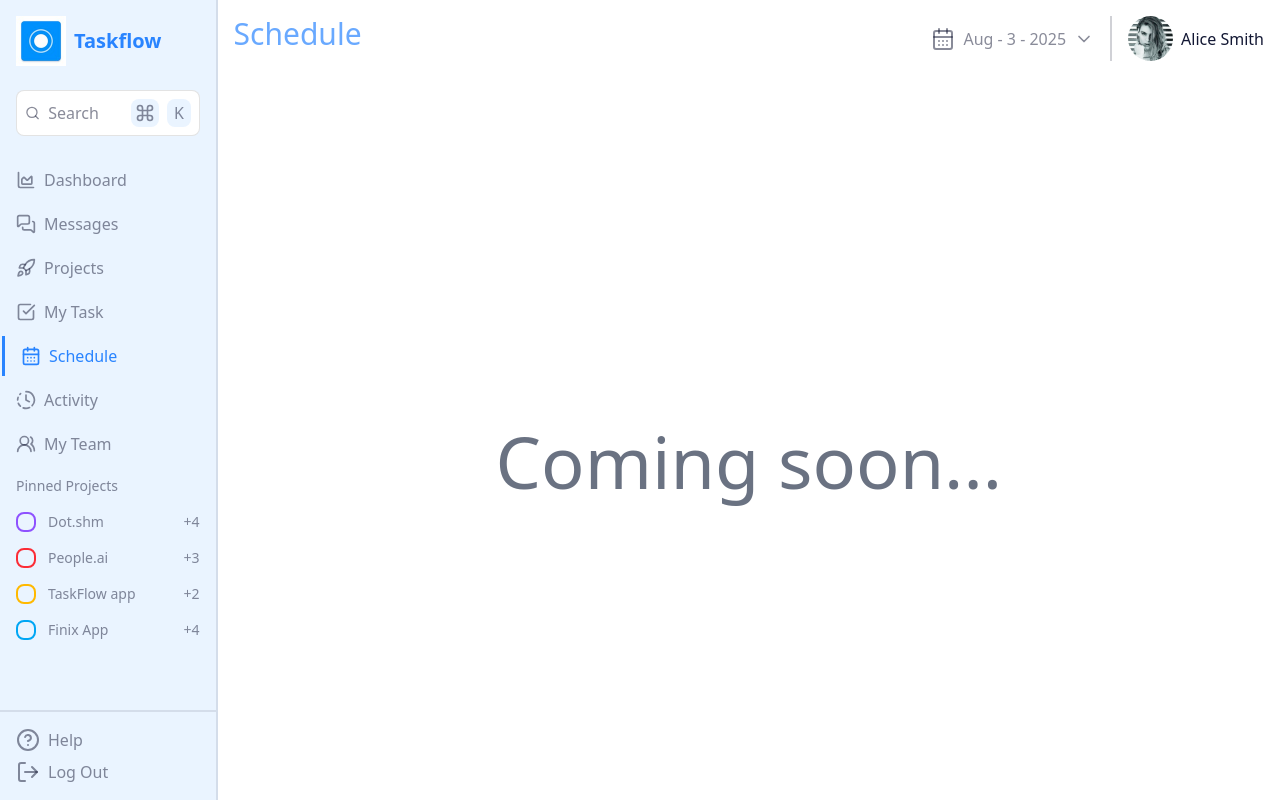
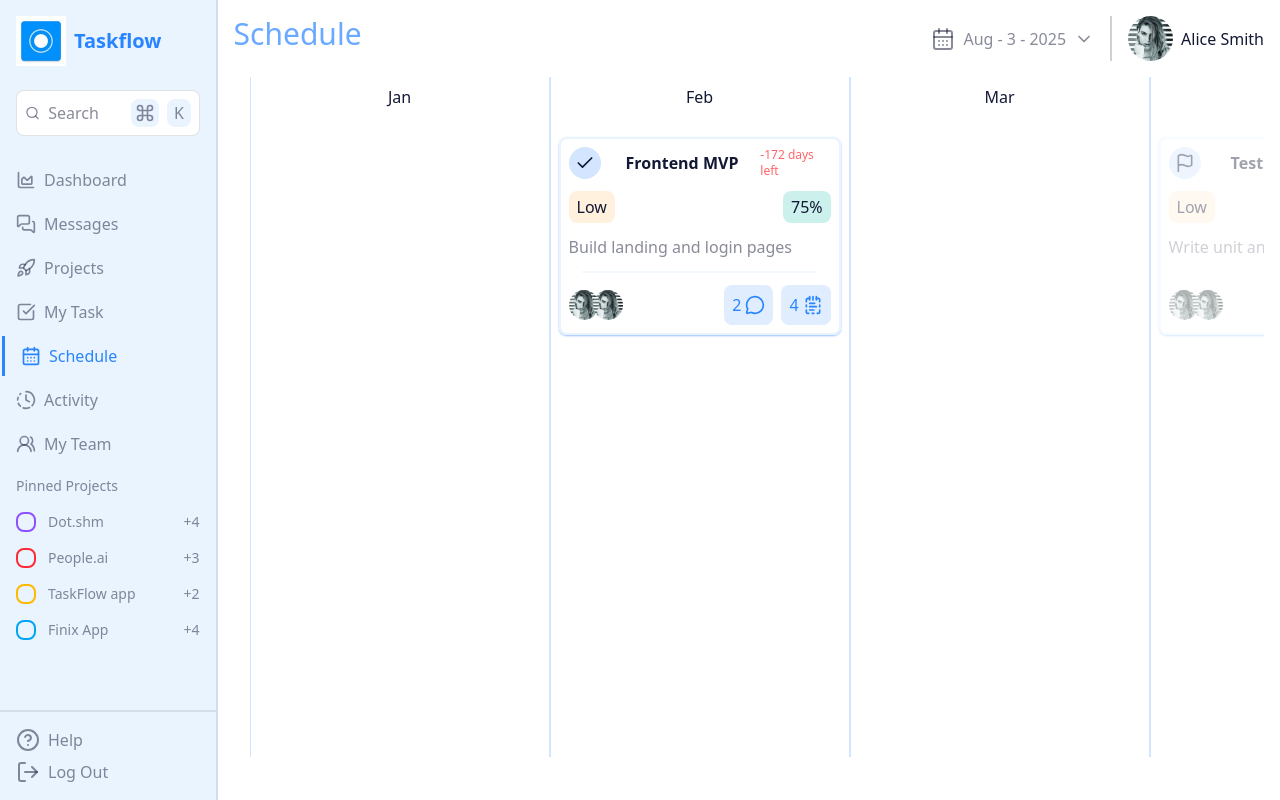
Before and after one commit to Kirill-Ant1511/task-flow, a Next.js app: page /dashboard/schedule in a window 1280 px wide. Built offline with nearby package versions, Linux system fonts and the light colour scheme.

Commit message:
Добавлен таймлане на год, надо добавить таймлайн по месяцу и неделям

```diff
--- a/src/app/dashboard/layout.tsx
+++ b/src/app/dashboard/layout.tsx
@@ -9,9 +9,9 @@ interface Props {
 
 export default function DashboardLayout({ children, modals }: Props) {
 	return (
-		<div className='grid grid-cols-[17%_83%] min-h-screen max-h-screen'>
+		<div className='grid grid-cols-[17%_83%] min-h-screen max-h-screen no-scrollbar'>
 			<Sidebar />
-			<main className='p-4 overflow-y-scroll'>
+			<main className='p-4'>
 				<DashboardHeading />
 
 				{children}
--- /dev/null
+++ b/src/app/dashboard/schedule/Timeline.tsx
@@ -0,0 +1,69 @@
+'use client'
+import { ProjectCard } from '@/components/ui/Projects/ProjectCard'
+import { mockTasks } from '@/data/mock/Task'
+import { ArrowLeft } from 'lucide-react'
+import { useState } from 'react'
+
+const MONTH = [
+	'Jan',
+	'Feb',
+	'Mar',
+	'Apr',
+	'May',
+	'Jun',
+	'Jal',
+	'Aug',
+	'Sep',
+	'Oct',
+	'Nov',
+	'Dec'
+]
+export function Timeline() {
+	const [filter, setFilter] = useState<string | null>()
+
+	return (
+		<div className=''>
+			<div></div>
+
+			{!filter ? (
+				<div className='grid grid-cols-[repeat(12,300px)] justify-center  h-[85vh] w-fit px-4'>
+					{MONTH.map((month, index) => (
+						<div
+							key={index}
+							className='flex flex-col items-center gap-2 p-2 overflow-y-scroll border-e-1 border-s-1 border-primary/20 no-scrollbar'
+						>
+							<button
+								onClick={() => setFilter(month)}
+								className='mb-5 cursor-pointer'
+							>
+								{month}
+							</button>
+							{mockTasks.map(task => {
+								if (task.dueDate.getMonth() === index)
+									return (
+										<ProjectCard
+											task={task}
+											key={task.id}
+										/>
+									)
+							})}
+						</div>
+					))}
+				</div>
+			) : (
+				<div>
+					<div className='flex gap-5 items-center'>
+						<button
+							onClick={() => setFilter(null)}
+							className='flex gap-2 items-center py-1 px-2 bg-primary rounded-lg'
+						>
+							<ArrowLeft />
+							Back
+						</button>
+						<h1 className='text-2xl font-extrabold'>{filter}</h1>
+					</div>
+				</div>
+			)}
+		</div>
+	)
+}
--- a/src/app/dashboard/schedule/page.tsx
+++ b/src/app/dashboard/schedule/page.tsx
@@ -1,5 +1,9 @@
-import { Soon } from '@/components/other ui/Soon'
+import { Timeline } from './Timeline'
 
 export default function SchedulePage() {
-	return <Soon title='Schedule' />
+	return (
+		<div className='overflow-x-scroll no-scrollbar'>
+			<Timeline />
+		</div>
+	)
 }
--- a/src/app/globals.css
+++ b/src/app/globals.css
@@ -15,3 +15,13 @@
 	--color-foreground: var(--foreground);
 	--color-additional: var(--additional);
 }
+
+@layer utilities {
+	.no-scrollbar {
+		-ms-overflow-style: none;
+		scrollbar-width: none;
+	}
+	.no-scrollbar::-webkit-scrollbar {
+		display: none;
+	}
+}
--- /dev/null
+++ b/src/app/not-found.tsx
@@ -0,0 +1,18 @@
+import { Pages } from '@/configs/pages.config'
+import { ArrowLeft } from 'lucide-react'
+import Link from 'next/link'
+
+export default function notFound() {
+	return (
+		<div className='min-w-screen min-h-screen flex flex-col items-center justify-center bg-primary/50 text-primary'>
+			<h1 className='text-7xl'>404</h1>
+			<p className='text-3xl'>Page not found</p>
+			<Link
+				href={Pages.HOME}
+				className='flex items-center gap-2 bg-primary text-white p-2 rounded-lg mt-5'
+			>
+				<ArrowLeft size={20} /> Return to home page
+			</Link>
+		</div>
+	)
+}
--- a/src/components/other ui/Soon.tsx
+++ b/src/components/other ui/Soon.tsx
@@ -4,8 +4,9 @@ interface Props {
 
 export function Soon({ title }: Props) {
 	return (
-		<div className='flex flex-col items-center justify-center h-full'>
-			<p className='text-7xl text-gray-500'>Coming soon...</p>
+		<div className='flex flex-col items-center justify-center h-full text-foreground/50'>
+			<h1 className='text-5xl'>{title}</h1>
+			<p className='text-7xl'>Coming soon...</p>
 		</div>
 	)
 }
--- a/src/components/ui/Projects/Form/EditForm.tsx
+++ b/src/components/ui/Projects/Form/EditForm.tsx
@@ -4,16 +4,17 @@ import type { ITask, Priority } from '@/types/task.types'
 import { getStringDate } from '@/utils/getStringDate'
 import type { LucideIcon } from 'lucide-react'
 
+import cn from 'clsx'
 import { useState } from 'react'
 import { useForm, type FieldValues } from 'react-hook-form'
 import { SetIconInput } from './SetIconInput'
-
 interface Props {
 	project: ITask
 }
 
 export function EditForm({ project }: Props) {
 	const [icon, setIcon] = useState<LucideIcon>(project.icon)
+	const [isGreat, setIsGreat] = useState(false)
 	const [priority, setPriority] = useState<string>(project.priority)
 	const { register, handleSubmit } = useForm({
 		defaultValues: {
@@ -28,12 +29,26 @@ export function EditForm({ project }: Props) {
 		project.dueDate = new Date(data.date)
 		project.priority = priority as Priority
 		project.icon = icon
+		setIsGreat(true)
+		setTimeout(() => {
+			setIsGreat(false)
+		}, 3000)
 	}
 	return (
 		<form
 			onSubmit={handleSubmit(onSubmit)}
 			className='flex flex-col gap-3'
 		>
+			<div
+				className={cn(
+					isGreat
+						? 'opacity-100 top-5 right-1/2'
+						: 'opacity-100 -top-20 right-1/2',
+					'fixed  p-2 bg-teal-300/50 border-2 border-emerald-500 rounded-lg transition-all duration-300'
+				)}
+			>
+				Edit success
+			</div>
 			<input
 				type='text'
 				{...register('title')}
--- a/src/components/ui/Projects/ProjectCard.tsx
+++ b/src/components/ui/Projects/ProjectCard.tsx
@@ -23,7 +23,10 @@ export function ProjectCard({ task }: Props) {
 	return (
 		<Link
 			href={Pages.PROJECTS_EDIT(task.id)}
-			className='border-secondary border-2 p-2 rounded-lg shadow-xs shadow-primary/50 flex flex-col gap-3 hover:shadow-lg transition-all duration-150 '
+			className={cn(
+				'border-secondary border-2 p-2 rounded-lg shadow-xs shadow-primary/50 flex flex-col gap-3 hover:shadow-lg hover:opacity-100 transition-all duration-150 w-full',
+				progress >= 100 && 'opacity-40'
+			)}
 		>
 			<div className='grid grid-cols-[0.5fr_2fr_1fr] gap-2 justify-center items-center '>
 				<div className='w-8 h-8 p-1.5 bg-primary/20 rounded-full flex items-center justify-center'>
@@ -33,7 +36,14 @@ export function ProjectCard({ task }: Props) {
 				<p className='text-base font-semibold overflow-hidden text-nowrap text-ellipsis text-center'>
 					{task.title}
 				</p>
-				<p className='text-foreground/50 text-xs'>{dueDate} days left</p>
+				<p
+					className={cn(
+						'text-foreground/50 text-xs',
+						dueDate < 0 && 'text-red-400'
+					)}
+				>
+					{dueDate} days left
+				</p>
 			</div>
 			<div className='flex justify-between items-center'>
 				<p className='w-fit px-2 py-1 bg-additional/20 rounded-lg'>
--- a/src/components/ui/Sidebar/Sidebar.tsx
+++ b/src/components/ui/Sidebar/Sidebar.tsx
@@ -6,7 +6,7 @@ import { SearchField } from './SearchField'
 import { SubHeading } from './SubHeading'
 export function Sidebar() {
 	return (
-		<div className='min-h-[100vh] bg-secondary border-r-2 border-foreground/10 flex flex-col justify-between overflow-y-scroll'>
+		<div className='min-h-[100vh] bg-secondary border-r-2 border-foreground/10 flex flex-col justify-between overflow-y-scroll no-scrollbar'>
 			<div>
 				<div className='flex items-center gap-2 p-4'>
 					<Image
--- a/src/data/mock/Task.ts
+++ b/src/data/mock/Task.ts
@@ -101,7 +101,7 @@ export const mockTasks: ITask[] = [
 			mockSubTasks[8]
 		],
 		icon: Calendar,
-		dueDate: new Date('2025-08-11'),
+		dueDate: new Date('2025-09-11'),
 		users: [mockProfiles[1], mockProfiles[4]],
 		comments: [mockMessages[2], mockMessages[3], mockMessages[5]],
 		priority: Priority.Low
@@ -117,7 +117,7 @@ export const mockTasks: ITask[] = [
 			mockSubTasks[9]
 		],
 		icon: Check,
-		dueDate: new Date('2025-08-12'),
+		dueDate: new Date('2025-02-12'),
 		users: [mockProfiles[1], mockProfiles[4]],
 		comments: [mockMessages[4], mockMessages[5]],
 		priority: Priority.Low
@@ -135,7 +135,7 @@ export const mockTasks: ITask[] = [
 			mockSubTasks[9]
 		],
 		icon: FileText,
-		dueDate: new Date('2025-08-13'),
+		dueDate: new Date('2025-05-13'),
 		users: [mockProfiles[1], mockProfiles[4]],
 		comments: [mockMessages[6]],
 		priority: Priority.High
@@ -146,7 +146,7 @@ export const mockTasks: ITask[] = [
 		description: 'Write unit and integration tests',
 		subTasks: [mockSubTasks[7]],
 		icon: Flag,
-		dueDate: new Date('2025-08-14'),
+		dueDate: new Date('2025-04-14'),
 		users: [mockProfiles[1], mockProfiles[4]],
 		comments: [mockMessages[7]],
 		priority: Priority.Low
@@ -157,7 +157,7 @@ export const mockTasks: ITask[] = [
 		description: 'Resolve issues from QA',
 		subTasks: [mockSubTasks[8]],
 		icon: Folder,
-		dueDate: new Date('2025-08-15'),
+		dueDate: new Date('2025-12-15'),
 		users: [mockProfiles[1], mockProfiles[4]],
 		comments: [mockMessages[8]],
 		priority: Priority.Low
@@ -190,7 +190,7 @@ export const mockTasks: ITask[] = [
 		description: 'Analyze user behavior',
 		subTasks: [mockSubTasks[1], mockSubTasks[5]],
 		icon: StickyNote,
-		dueDate: new Date('2025-08-18'),
+		dueDate: new Date('2025-11-18'),
 		users: [mockProfiles[1], mockProfiles[4]],
 		comments: [mockMessages[1], mockMessages[5]],
 		priority: Priority.Middle
@@ -201,7 +201,7 @@ export const mockTasks: ITask[] = [
 		description: 'Optimize API and frontend',
 		subTasks: [mockSubTasks[2], mockSubTasks[8]],
 		icon: User,
-		dueDate: new Date('2025-08-19'),
+		dueDate: new Date('2025-10-19'),
 		users: [mockProfiles[1], mockProfiles[4]],
 		comments: [mockMessages[2], mockMessages[8]],
 		priority: Priority.High
```
